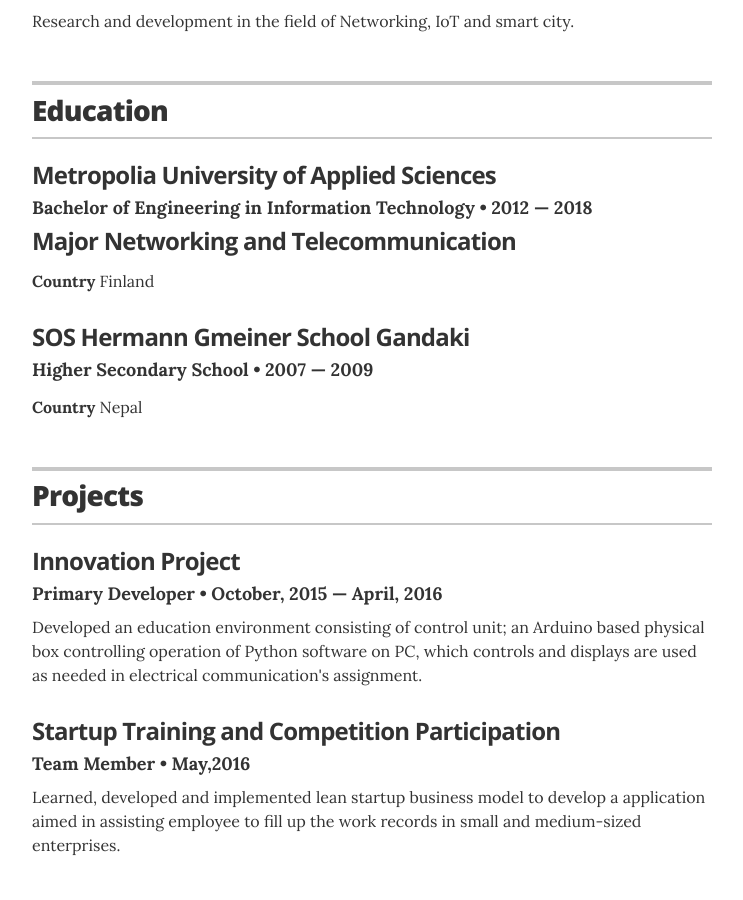
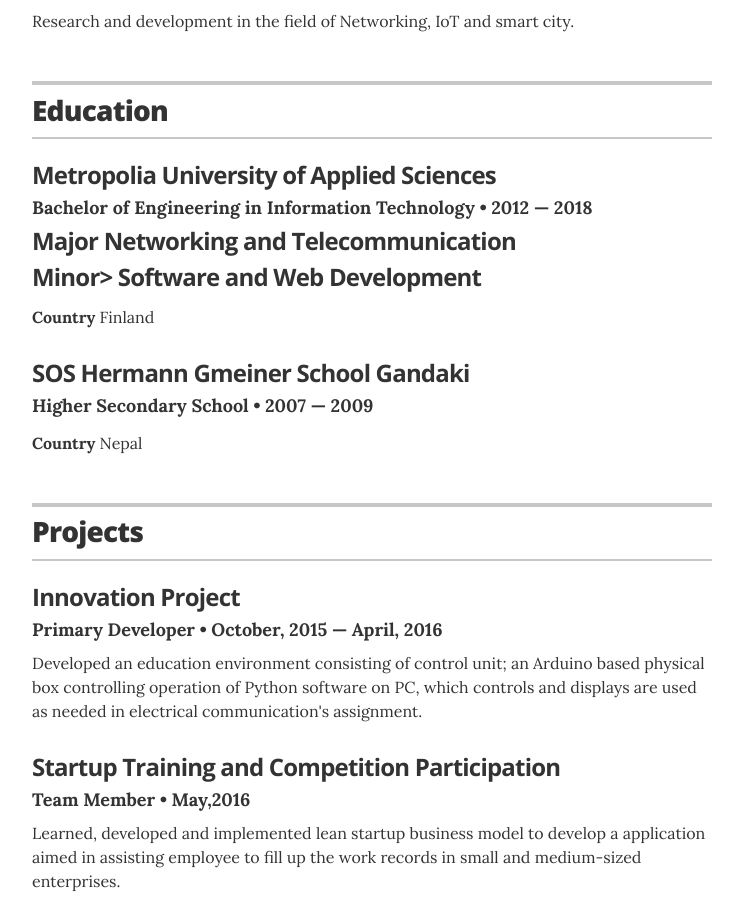
Before and after one commit to ranabhat/ranabhat.github.io, a Jekyll site: the page built from index.html, in a window 1280 px wide and 900 px high, scrolled down 1463 px. Shown: the whole window, without its empty margins (268-1011 px from the left). Built offline with Jekyll 4.4.1, drawn with Linux system fonts in a browser that asks for light colours.

Commit message:
Update resume.html

```diff
--- a/_layouts/resume.html
+++ b/_layouts/resume.html
@@ -80,7 +80,9 @@
         <div class="resume-item" itemscope itemprop="alumniOf" itemtype="http://schema.org/CollegeOrUniversity">
           <h3 class="resume-item-title" itemprop="name">{{ education.uni }}</h3>
           <h4 class="resume-item-details group" itemprop="description">{{ education.degree }} &bull; {{ education.year }}</h4>
-          <h3 class="resume-item-title" itemprop="name">{{education.major}}</h3>
+          <h4 class="resume-item-title" itemprop="name">{{education.major}}</h4>
+          <h4 class="resume-item-title" itemprop="name">{{education.minor}}</h4>
+          <h4 class="resume-item-title" itemprop="name">{{education.country}}</h4>
           <h5 class="resume-item-details award-title" itemprop="description">{{ education.award }}</h5>
           <p class="resume-item-copy" itemprop="description">
             <ul class="resume-item-list">
```
